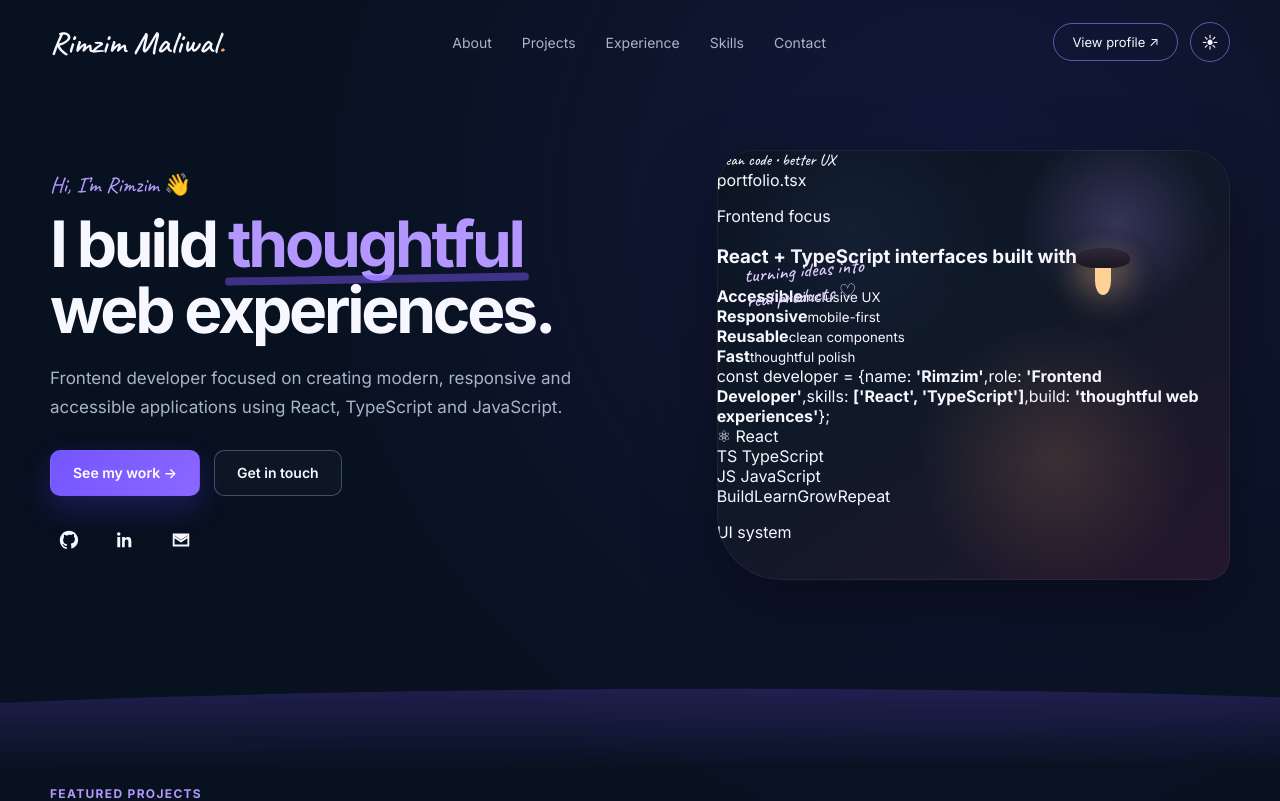
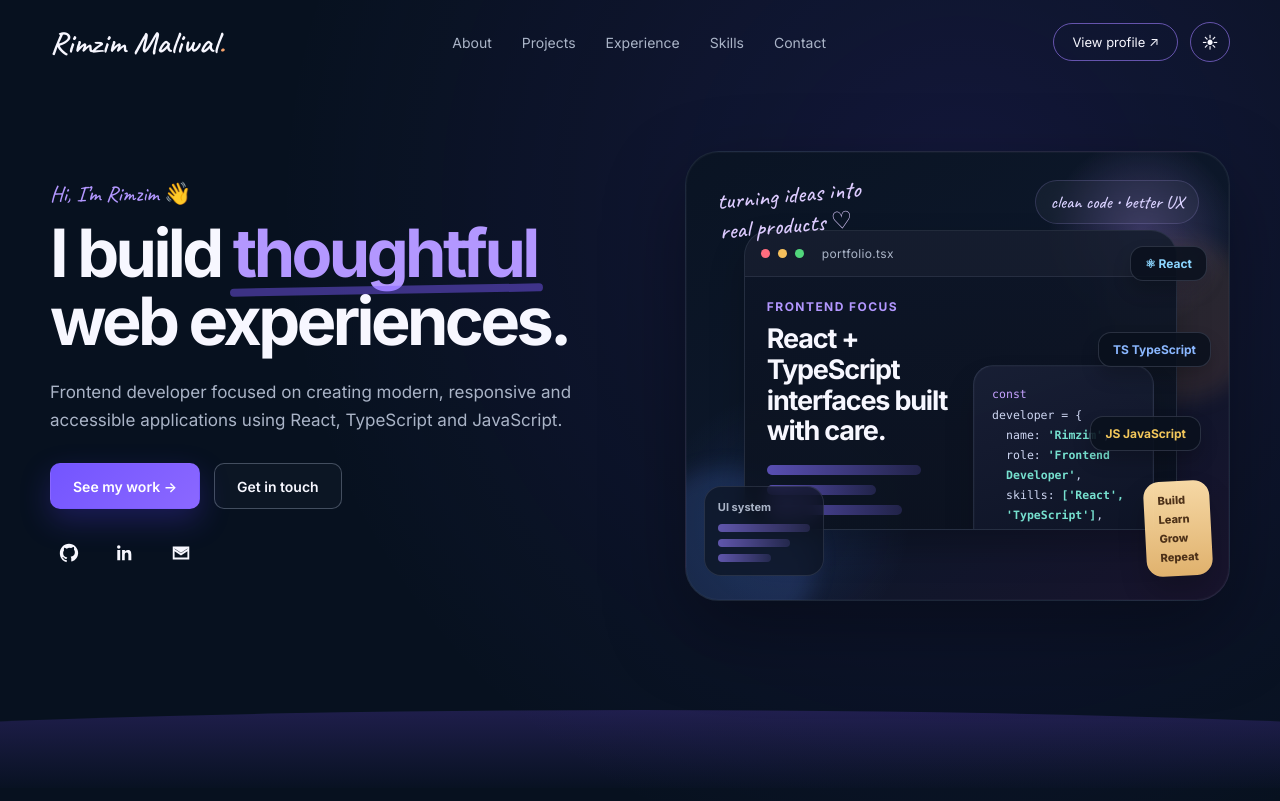
Before and after one commit to RimzimM/rimzim-portfolio, a React (Vite) app: page / in a window 1280 px wide. Shown: the top 801 px of the page. Built offline with nearby package versions, Linux system fonts and the light colour scheme.

Commit message:
style abstract hero illustration

```diff
--- a/src/hero-polish.css
+++ b/src/hero-polish.css
@@ -1,249 +1,118 @@
-/* Hero v3 — softer, warmer and less geometric */
 .hero {
-  grid-template-columns: 1.08fr .92fr;
-  gap: 64px;
-  min-height: 630px;
-  padding-top: 36px;
+  grid-template-columns: 1.03fr .97fr;
+  gap: 56px;
+  min-height: 650px;
+  padding-top: 38px;
 }
-
-.hero-copy { max-width: 700px; }
+.hero-copy { max-width: 660px; }
 .hero h1 {
-  font-size: clamp(48px, 5vw, 68px);
+  font-size: clamp(50px, 5.2vw, 72px);
   line-height: 1.02;
-  max-width: 700px;
-  letter-spacing: -3.2px;
+  max-width: 640px;
+  letter-spacing: -3.6px;
 }
-.hero-description { max-width: 610px; }
-
+.hero-description { max-width: 585px; }
 .hero-art {
-  width: min(100%, 560px);
-  height: 430px;
-  justify-self: end;
-  border-radius: 38px 38px 22px 64px;
+  position: relative;
+  height: 450px;
+  border-radius: 34px;
   overflow: hidden;
+  border: 1px solid rgba(150, 163, 191, .13);
   background:
-    radial-gradient(circle at 78% 17%, rgba(188, 146, 255, .22), transparent 18%),
-    radial-gradient(circle at 66% 72%, rgba(246, 168, 103, .16), transparent 30%),
-    radial-gradient(circle at 26% 18%, rgba(90, 112, 180, .10), transparent 28%),
-    linear-gradient(145deg, #0a1320 0%, #0f1928 46%, #24172d 100%);
-  box-shadow: inset 0 0 0 1px rgba(255,255,255,.06), 0 26px 70px rgba(0,0,0,.34);
+    radial-gradient(circle at 84% 18%, rgba(181,145,255,.28), transparent 16%),
+    radial-gradient(circle at 18% 82%, rgba(73,129,255,.14), transparent 22%),
+    linear-gradient(145deg, rgba(10,20,35,.98), rgba(13,24,42,.98) 55%, rgba(25,20,46,.98));
+  box-shadow: inset 0 0 0 1px rgba(255,255,255,.03), 0 30px 80px rgba(0,0,0,.34);
 }
-
-/* warm ambient lamp */
-.hero-art::before {
-  content: '';
+:root[data-theme='light'] .hero-art {
+  border-color: rgba(108,96,160,.15);
+  background:
+    radial-gradient(circle at 84% 18%, rgba(164,130,255,.3), transparent 16%),
+    radial-gradient(circle at 16% 82%, rgba(105,139,255,.12), transparent 22%),
+    linear-gradient(145deg, #f8f7ff, #efeafd 60%, #f5edf5);
+  box-shadow: inset 0 0 0 1px rgba(255,255,255,.25), 0 24px 60px rgba(45,35,92,.14);
+}
+.hero-grid {
   position: absolute;
-  right: 100px;
-  top: 98px;
-  width: 54px;
-  height: 20px;
-  border-radius: 55% 55% 42% 42%;
-  background: linear-gradient(#30283b, #1a1720);
-  box-shadow: 0 12px 28px rgba(255, 187, 109, .34), 0 24px 55px rgba(255, 174, 87, .16);
-  z-index: 2;
+  inset: 0;
+  background-image:
+    linear-gradient(rgba(255,255,255,.045) 1px, transparent 1px),
+    linear-gradient(90deg, rgba(255,255,255,.045) 1px, transparent 1px);
+  background-size: 38px 38px;
+  mask-image: linear-gradient(180deg, rgba(0,0,0,.35), rgba(0,0,0,0));
+  opacity: .32;
 }
-.hero-art::after {
-  content: '';
-  position: absolute;
-  right: 119px;
-  top: 117px;
-  width: 16px;
-  height: 28px;
-  border-radius: 0 0 50% 50%;
-  background: #ffd59d;
-  box-shadow: 0 0 38px rgba(255, 196, 123, .66);
-  z-index: 1;
+.hero-ambient { position:absolute; border-radius:999px; filter:blur(10px); }
+.hero-ambient-one { width:180px; height:180px; left:-50px; bottom:-48px; background:rgba(92,141,255,.15); }
+.hero-ambient-two { width:160px; height:160px; right:-32px; top:88px; background:rgba(255,166,97,.11); }
+.art-note {
+  position:absolute; left:32px; top:28px; font-size:24px; color:#ddcbff; margin:0; z-index:3;
 }
-
-.moon {
-  width: 74px;
-  height: 74px;
-  right: 36px;
-  top: 28px;
-  opacity: .78;
-  box-shadow: 0 0 40px rgba(146, 111, 255, .22);
+:root[data-theme='light'] .art-note { color:#775fe4; }
+.floating-badge {
+  position:absolute; right:30px; top:28px; padding:10px 14px; border-radius:999px;
+  border:1px solid rgba(182,166,255,.18); background:rgba(255,255,255,.04); color:#d9d1ff;
+  font-size:18px; z-index:4; backdrop-filter:blur(10px);
 }
-
-.window-glow {
-  width: 41%;
-  background:
-    linear-gradient(180deg, rgba(76, 77, 152, .10), rgba(242, 158, 92, .15)),
-    radial-gradient(circle at 58% 52%, rgba(255, 195, 121, .13), transparent 35%);
+.hero-window {
+  position:absolute; left:58px; right:52px; top:78px; bottom:70px;
+  display:grid; grid-template-rows:auto 1fr; border-radius:26px; overflow:hidden;
+  border:1px solid rgba(161,173,203,.16);
+  background:linear-gradient(180deg, rgba(14,22,39,.92), rgba(11,18,31,.92));
+  box-shadow:0 18px 35px rgba(0,0,0,.24); z-index:2;
 }
-
-.desk {
-  left: 34px;
-  right: 16px;
-  bottom: 38px;
-  height: 40px;
-  border-radius: 52% 48% 44% 56%;
-  background: linear-gradient(180deg, #68472f, #25180f);
-  box-shadow: 0 18px 26px rgba(0,0,0,.30);
+.window-top {
+  display:flex; align-items:center; gap:8px; min-height:46px; padding:0 16px;
+  border-bottom:1px solid rgba(161,173,203,.12); background:rgba(255,255,255,.03);
 }
-
-.laptop {
-  width: 228px;
-  height: 140px;
-  left: 50px;
-  bottom: 21px;
-  border: 6px solid #292d40;
-  border-radius: 13px;
-  background: #08111f;
-  box-shadow: 0 15px 26px rgba(0,0,0,.38), 0 0 0 1px rgba(155,130,255,.07);
-  transform: rotate(-1deg);
+.window-top i { width:9px; height:9px; border-radius:50%; }
+.window-top i:nth-child(1){background:#ff6d7f}.window-top i:nth-child(2){background:#f6c05c}.window-top i:nth-child(3){background:#51d67c}
+.window-top span { margin-left:10px; font-size:12px; letter-spacing:.03em; color:var(--muted); }
+.window-main { display:grid; grid-template-columns:1.02fr .98fr; gap:18px; padding:22px; align-items:stretch; }
+.window-copy { display:flex; flex-direction:column; }
+.window-kicker { margin:0 0 10px; font-size:12px; letter-spacing:.12em; text-transform:uppercase; color:var(--accent-2); font-weight:700; }
+.window-copy h3 { margin:0; font-size:27px; line-height:1.14; letter-spacing:-1.2px; }
+.mini-bars { display:grid; gap:10px; margin:18px 0 16px; }
+.mini-bars span { height:10px; border-radius:999px; background:linear-gradient(90deg, rgba(130,110,255,.65), rgba(130,110,255,.18)); }
+.mini-bars span:nth-child(1){width:82%}.mini-bars span:nth-child(2){width:58%}.mini-bars span:nth-child(3){width:72%}
+.tiny-metrics { display:grid; grid-template-columns:repeat(2,minmax(0,1fr)); gap:12px; margin-top:auto; }
+.tiny-metrics div { padding:12px; border-radius:14px; border:1px solid rgba(163,177,212,.12); background:rgba(255,255,255,.03); }
+.tiny-metrics strong,.tiny-metrics small{display:block}.tiny-metrics strong{margin-bottom:4px;font-size:12px}.tiny-metrics small{color:var(--muted);font-size:10px}
+.code-card {
+  align-self:center; border-radius:20px; padding:18px 18px 16px;
+  background:linear-gradient(160deg, rgba(25,31,54,.95), rgba(11,18,34,.96));
+  border:1px solid rgba(159,174,206,.14);
+  font-family:ui-monospace,SFMono-Regular,Menlo,Monaco,Consolas,monospace;
+  font-size:11.5px; line-height:1.75; color:#cfd7f3;
+  box-shadow:inset 0 0 0 1px rgba(255,255,255,.02), 0 18px 30px rgba(0,0,0,.16);
 }
-
-.screen-code { padding: 18px 14px; font-size: 10.8px; }
-
-.books { left: -4px; bottom: 25px; z-index: 4; }
-.books span {
-  min-width: 100px;
-  padding: 4px 10px;
-  box-shadow: 0 5px 12px rgba(0,0,0,.16);
+.code-card span{display:block}.code-card .code-purple{display:inline;color:#c6a2ff}.code-card .code-indent{padding-left:14px}.code-card b{color:#76e0cf;font-weight:600}
+.floating-chip {
+  position:absolute; padding:9px 14px; border-radius:13px;
+  border:1px solid rgba(183,196,222,.18); background:rgba(10,16,29,.88);
+  box-shadow:0 10px 18px rgba(0,0,0,.18); font-size:12px; font-weight:700; z-index:5;
 }
-
-.mug {
-  right: 80px;
-  bottom: 24px;
-  width: 50px;
-  height: 62px;
-  background: linear-gradient(180deg,#f7d5a4,#d9a36f);
-  transform: rotate(2deg);
-  z-index: 6;
+.chip-react{right:22px;top:94px;color:#8cd6ff}.chip-ts{right:18px;top:180px;color:#8ab7ff}.chip-js{right:28px;top:264px;color:#f3c75b}
+.hero-note-card {
+  position:absolute; right:18px; bottom:24px; display:grid; gap:5px; padding:12px 14px; border-radius:16px;
+  background:linear-gradient(180deg, rgba(255,224,170,.96), rgba(232,184,112,.96)); color:#4d3118;
+  font-size:11px; font-weight:800; box-shadow:0 16px 28px rgba(0,0,0,.2); transform:rotate(-3deg); z-index:5;
 }
-.mug::after {
-  content: '';
-  position: absolute;
-  width: 17px;
-  height: 22px;
-  right: -12px;
-  top: 15px;
-  border: 4px solid #d7a16a;
-  border-left: 0;
-  border-radius: 0 14px 14px 0;
+.mini-preview-card {
+  position:absolute; left:18px; bottom:24px; width:120px; padding:13px; border-radius:17px;
+  border:1px solid rgba(183,196,222,.14); background:rgba(12,17,30,.66); backdrop-filter:blur(10px); z-index:4;
 }
-
-.portrait {
-  width: 168px;
-  height: 250px;
-  right: 58px;
-  bottom: 70px;
-  z-index: 4;
+.mini-preview-card p{margin:0 0 10px;font-size:11px;color:var(--muted);font-weight:700}.mini-preview-lines{display:grid;gap:7px}.mini-preview-lines i{display:block;height:8px;border-radius:999px;background:linear-gradient(90deg, rgba(150,126,255,.6), rgba(150,126,255,.15))}.mini-preview-lines i:nth-child(2){width:78%}.mini-preview-lines i:nth-child(3){width:58%}
+.hero-wave { height:78px; background:linear-gradient(180deg, rgba(92,63,190,.28), rgba(31,31,94,.05)); transform:translateY(52px); }
+@media (max-width:1100px){.hero{gap:38px}.hero-window{left:44px;right:44px}.window-copy h3{font-size:24px}.floating-chip{font-size:11px;padding:8px 11px}}
+@media (max-width:980px){
+  .hero{grid-template-columns:1fr;gap:30px;min-height:auto;padding-top:30px}
+  .hero-copy,.hero h1{max-width:760px}.hero-art{width:min(720px,100%);justify-self:center}
 }
-
-.hair {
-  width: 148px;
-  height: 160px;
-  left: 8px;
-  border-radius: 52% 48% 44% 56% / 40% 42% 58% 60%;
-  background:
-    radial-gradient(circle at 40% 16%, #724438 0 8%, transparent 9%),
-    radial-gradient(circle at 52% 36%, #523027, #211316 62%, #100b10);
-  box-shadow: 12px 15px 0 #1b1114, -9px 18px 0 #2a171b, 18px 34px 0 -5px #241316;
+@media (max-width:640px){
+  .hero h1{font-size:clamp(44px,14vw,58px);letter-spacing:-2.8px}.hero-art{height:410px;border-radius:26px}
+  .art-note{left:20px;top:18px;font-size:19px}.floating-badge{display:none}
+  .hero-window{left:18px;right:18px;top:70px;bottom:58px}.window-main{grid-template-columns:1fr;padding:16px}.window-copy h3{font-size:21px}
+  .tiny-metrics{grid-template-columns:1fr 1fr}.code-card{display:none}.mini-preview-card{display:none}.hero-note-card{right:12px;bottom:14px;padding:9px 11px}
+  .chip-react{right:10px;top:92px}.chip-ts{right:10px;top:139px}.chip-js{right:10px;top:186px}
 }
-.hair::before,
-.hair::after {
-  content: '';
-  position: absolute;
-  width: 48px;
-  height: 108px;
-  top: 48px;
-  border-radius: 60% 42% 64% 46%;
-  background: linear-gradient(160deg,#40241f,#171013);
-}
-.hair::before { left: -10px; transform: rotate(10deg); }
-.hair::after { right: -11px; transform: rotate(-11deg); }
-
-.face {
-  width: 60px;
-  height: 76px;
-  left: 54px;
-  top: 39px;
-  border-radius: 49% 51% 46% 54% / 44% 46% 54% 56%;
-  background: linear-gradient(180deg,#e9a682,#cc8063);
-  box-shadow: inset 0 -6px 0 rgba(124,63,49,.08);
-}
-.face::before,
-.face::after {
-  width: 5px;
-  height: 3px;
-  top: 29px;
-}
-.face::before { left: 15px; }
-.face::after { right: 15px; box-shadow: 0 17px 0 -1px rgba(151,74,66,.45); }
-
-.body {
-  width: 154px;
-  height: 132px;
-  left: 5px;
-  bottom: 0;
-  border-radius: 72px 72px 22px 22px;
-  background: linear-gradient(145deg,#171d2b,#34354b);
-  box-shadow: 0 18px 24px rgba(0,0,0,.22);
-}
-
-.plant {
-  right: 8px;
-  bottom: 82px;
-  transform: scale(.98);
-}
-.plant i { background: linear-gradient(135deg,#365c2b,#1f3d24); }
-
-.art-note {
-  left: 28px;
-  top: 88px;
-  font-size: 20px;
-  color: #e1d0ff;
-  text-shadow: 0 0 16px rgba(177,143,255,.18);
-}
-
-/* small sleeping cat detail */
-.desk::before {
-  content: '';
-  position: absolute;
-  width: 72px;
-  height: 28px;
-  right: 136px;
-  top: -15px;
-  border-radius: 56% 48% 46% 54%;
-  background: linear-gradient(145deg,#b77750,#7f4d36);
-  box-shadow: inset -10px -4px 0 rgba(79,42,32,.12), 0 7px 12px rgba(0,0,0,.16);
-  z-index: 7;
-}
-.desk::after {
-  content: '⌁';
-  position: absolute;
-  right: 135px;
-  top: -31px;
-  width: 30px;
-  height: 30px;
-  display: grid;
-  place-items: center;
-  color: #875239;
-  font-size: 32px;
-  transform: rotate(15deg);
-  z-index: 8;
-}
-
-.hero-wave {
-  height: 76px;
-  background: linear-gradient(180deg, rgba(92, 63, 190, .28), rgba(31, 31, 94, .05));
-  transform: translateY(49px) rotate(-.25deg);
-}
-
-@media (max-width: 980px) {
-  .hero { grid-template-columns: 1fr; gap: 30px; padding-top: 28px; }
-  .hero-copy { max-width: 760px; }
-  .hero h1 { max-width: 760px; }
-  .hero-art { width: min(620px,100%); justify-self: center; }
-}
-
-@media (max-width: 640px) {
-  .hero h1 { font-size: clamp(42px, 13.5vw, 56px); letter-spacing: -2.5px; }
-  .hero-art { height: 370px; border-radius: 28px 28px 18px 42px; }
-  .portrait { transform: scale(.78); transform-origin: bottom right; right: 28px; }
-  .laptop { transform: scale(.78); transform-origin: bottom left; left: 24px; }
-  .books { transform: scale(.78); transform-origin: bottom left; }
-  .mug { transform: scale(.82) rotate(2deg); transform-origin: bottom right; right: 64px; }
-  .art-note { font-size: 17px; top: 64px; }
-}
```
